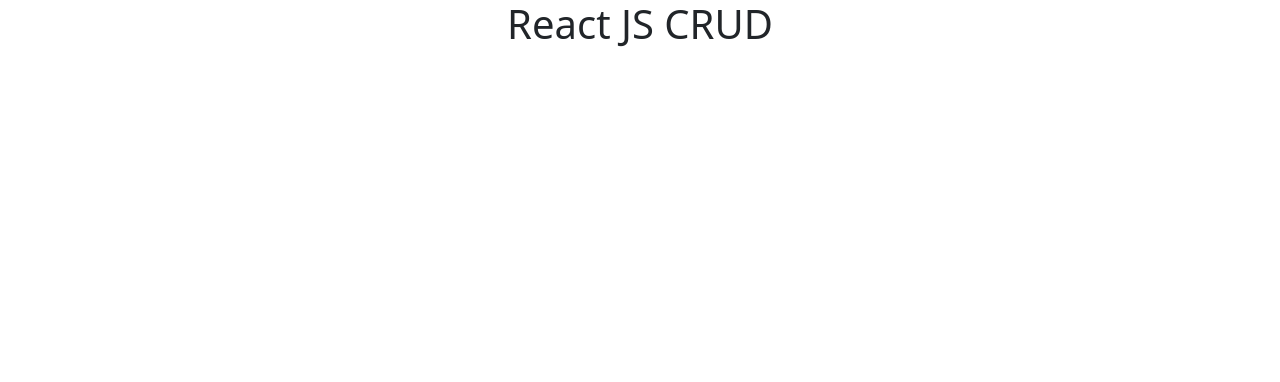
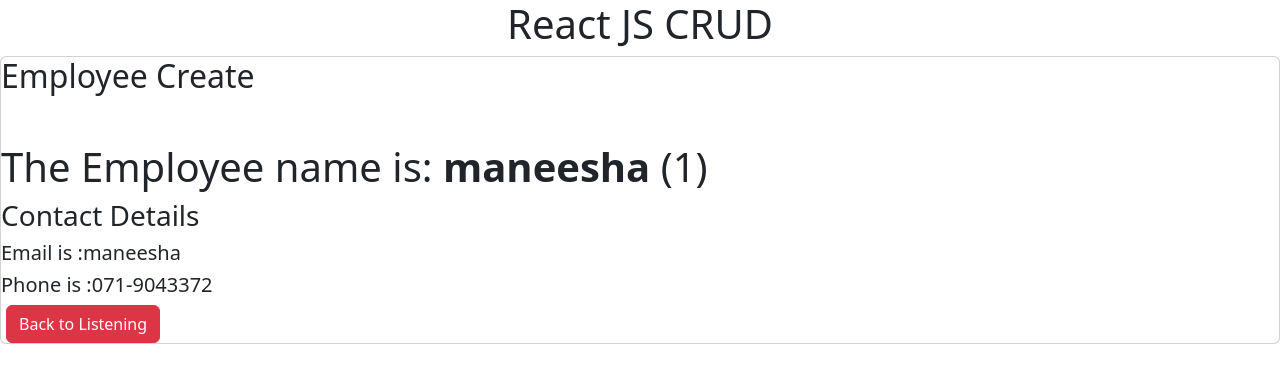
Before and after one commit to mGunawardhana/React-Js-CRUD-operations-testing, a React (Create React App) app: page /employee/detail/1 in a window 1280 px wide. Shown: the top 382 px of the page. Built offline with nearby package versions, Linux system fonts and the light colour scheme; data requests are answered from the project's data file.

Commit message:
content update

```diff
--- a/src/EmpDetails.js
+++ b/src/EmpDetails.js
@@ -1,7 +1,45 @@
-import React from "react";
+import {useEffect, useState} from "react";
+import {Link, useParams} from "react-router-dom";
+// const [empData, empDataChange] = useState(null);
+const EmpDetails = () => {
+    const {empid} = useParams();
+    const [empdata, empdatachange] = useState({});
 
-const EmpDetails = () => {
-  return <div></div>;
+    useEffect(() => {
+        fetch("http://localhost:8000/employee/" + empid)
+            .then((res) => {
+                return res.json();
+            })
+            .then((res) => {
+                // alert(resp.getMessage())
+                empdatachange(res);
+            })
+            .catch((error) => {
+                alert(error.getMessage());
+            });
+    }, []);
+
+
+    return <div>
+        <div className="card" style={{textAlign: "left"}}>
+            <div className="card-title">
+                <h2>Employee Create</h2>
+            </div>
+            <div className="card-body">
+
+            </div>
+            {
+                empdata &&
+                <div>
+                    <h1>The Employee name is: <b>{empdata.name}</b> ({empdata.id})</h1>
+                    <h3>Contact Details</h3>
+                    <h5>Email is :{empdata.name}</h5>
+                    <h5>Phone is :{empdata.phone}</h5>
+                    <Link className="btn btn-danger" to={"/"}>Back to Listening</Link>
+                </div>
+            }
+        </div>
+    </div>;
 };
 
 export default EmpDetails;
--- a/src/EmpEdit.js
+++ b/src/EmpEdit.js
@@ -1,7 +1,24 @@
-import React from "react";
+import React, {useEffect, useState} from "react";
+import {useParams} from "react-router-dom";
 
 const EmpEdit = () => {
-  return <div></div>;
+    const {empid} = useParams();
+    //const [empdata, empdatachange] = useState({});
+
+    useEffect(() => {
+        fetch("http://localhost:8000/employee/" + empid)
+            .then((res) => {
+                return res.json();
+            })
+            .then((res) => {
+                // alert(resp.getMessage())
+                // empdatachange(res);
+            })
+            .catch((error) => {
+                alert(error.getMessage());
+            });
+    }, []);
+    return <div></div>;
 };
 
 export default EmpEdit;
--- a/src/EmpListing.js
+++ b/src/EmpListing.js
@@ -5,11 +5,11 @@
     const [empData, empDataChange] = useState(null);
     const navigate = useNavigate();
     const LoadDetail = (id) => {
-
+        navigate('/employee/detail/'+id);
     }
 
     const LoadEdit = (id) => {
-
+        navigate('/employee/edit/'+id);
     }
 
     const RemoveFunction = (id) => {
```
